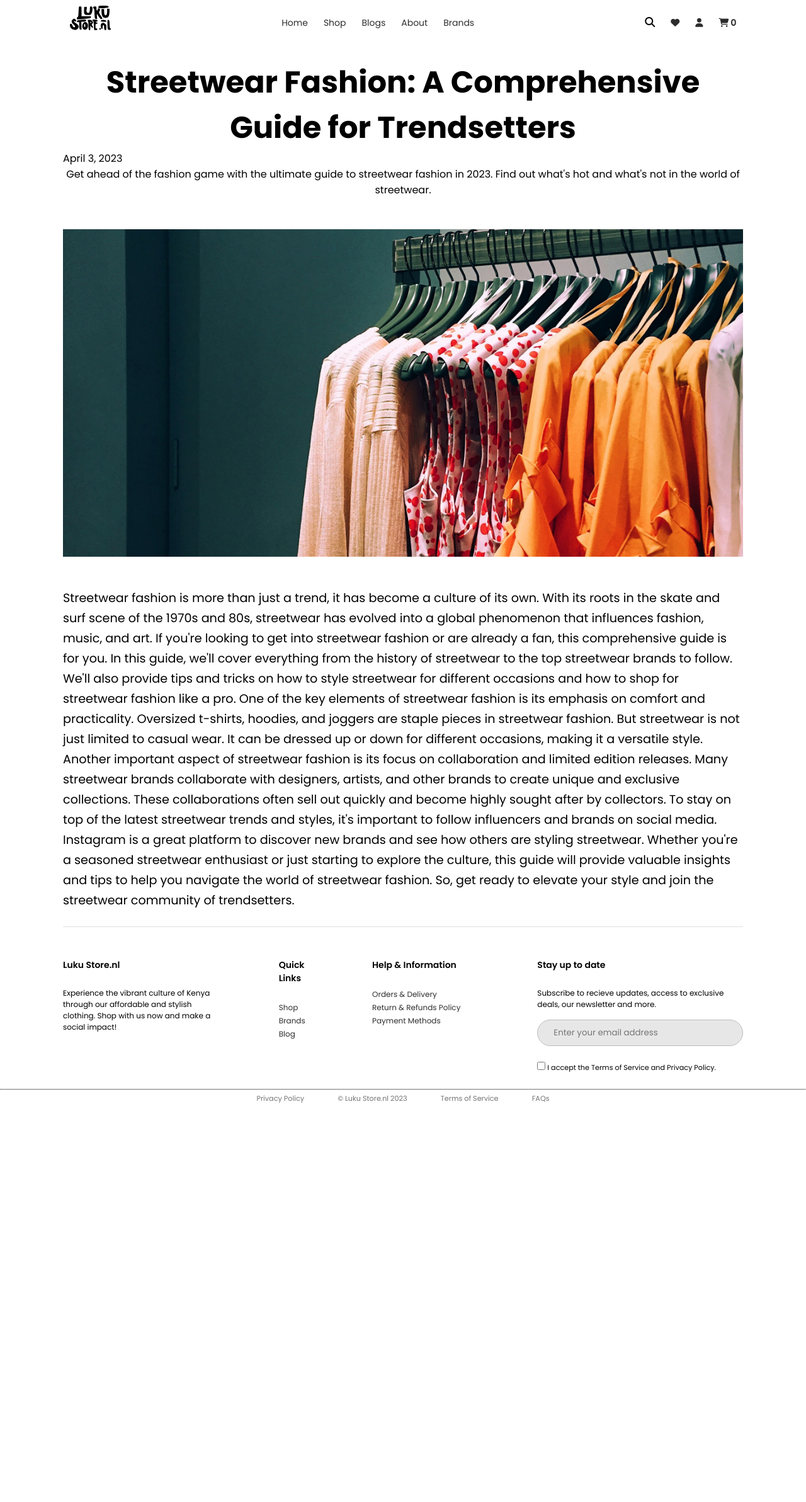
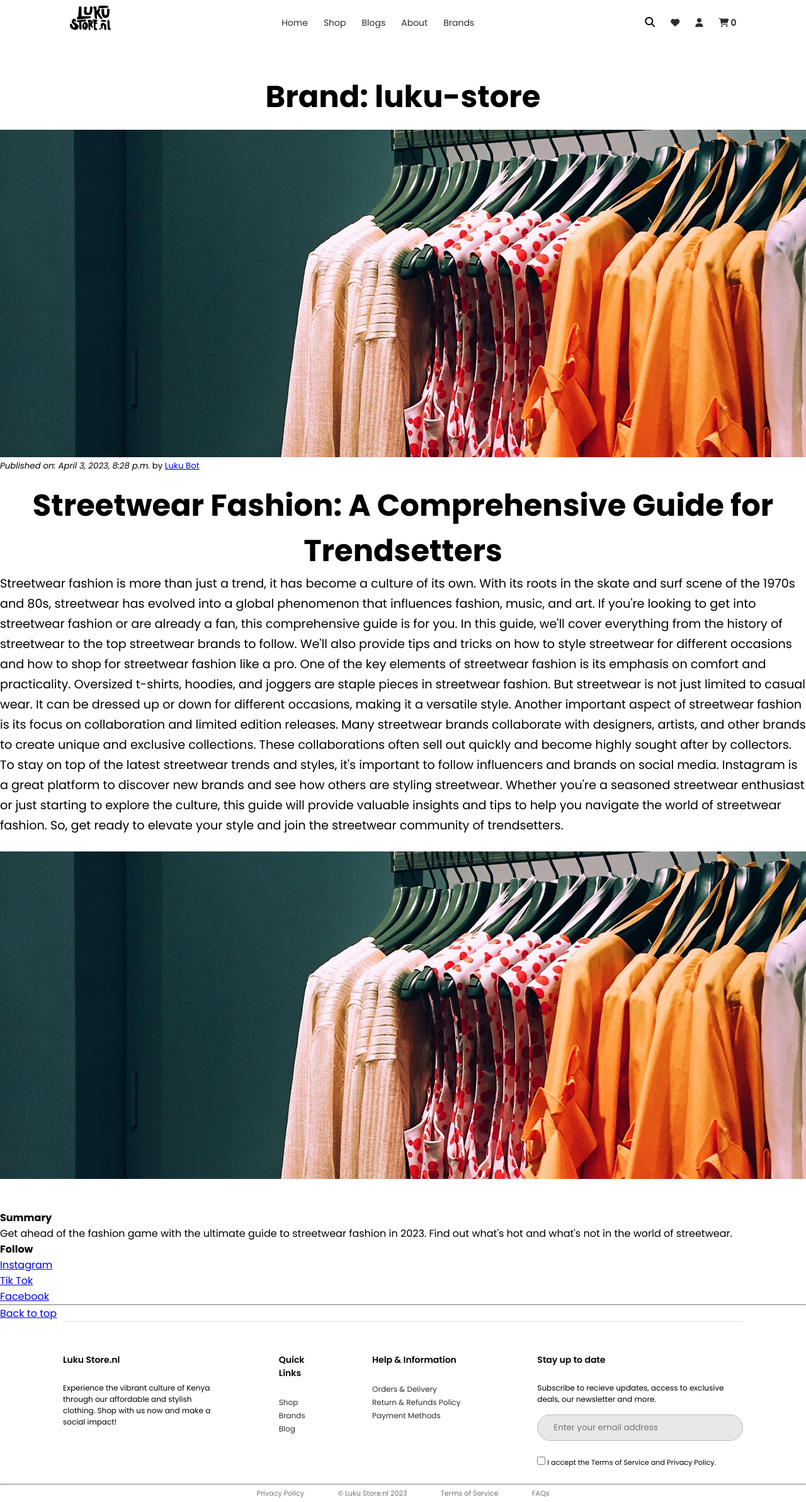
Before and after one commit to araptala/luku-store.nl, a Django app: page /blog/8/ in a window 1280 px wide. Shown: the whole page at 63% size. Before the commit the page ends 1751 px from the top, so only its background shows below. Run offline with Django 4.2, Linux system fonts and the light colour scheme; data comes from the database, SQL or seed files in the repository; some libraries are stand-ins or nearby versions; some web fonts are replaced.

Commit message:
Overhaul

```diff
--- a/myapp/templates/blog_detail.html
+++ b/myapp/templates/blog_detail.html
@@ -1,27 +1,101 @@
 {% extends 'base.html' %} {% load static %} {% block body %}
 
-<section class="blog-parent">
-  <div class="blog-top">
-    <h1>{{ blog.title }}</h1>
-    {{ blog.pub_date|date:"F j, Y" }}
-    <p>{{ blog.summary }}</p>
-  </div>
-  <div class="blog-media">
+<main style="margin-top: 3rem" id="top" class="container">
+  <h1 class="display-4">Brand: {{ blog.brand }}</h1>
+  <div style="margin-top: 1rem" class="row">
     {% if blog.youtube %}
     <iframe
-      width="720"
-      height="420"
+      height="500"
       src="https://www.youtube.com/embed/XppZqa0BtoQ"
-      title="YouTube video player"
+      title="{{ blog.title }}"
+      preserveAspectRatio="xMidYMid slice"
       frameborder="0"
       allow="accelerometer; autoplay; clipboard-write; encrypted-media; gyroscope; picture-in-picture; web-share"
       allowfullscreen
+      focusable="false"
     ></iframe>
     {% elif blog.image %}
-    <img src="{{ blog.imageURL }}" alt="{{ blog.name }}" />
-    {% endif %}
+    <img
+      style="object-fit: cover"
+      height="300"
+      class="img-fluid. max-width: 100%"
+      src="{{ blog.imageURL }}"
+      alt="{{ blog.title }}"
+    />{% endif %}
+    <small style="margin-top: 0.5rem">
+      <em>Published on: {{ blog.pub_date }}</em> by
+      <a href="{% url 'about_us' %}" class="underline text-black"
+        >{{ blog.author }}</a
+      ></small
+    >
   </div>
-  <article>{{ blog.content|safe }}</article>
-</section>
+
+  <div style="margin-top: 1rem" class="row">
+    <h1>{{ blog.title }}</h1>
+  </div>
+  <div class="row g-5">
+    <div class="col-md-8">
+      <article class="blog-post">
+        <p>{{ blog.content|safe }}</p>
+        <div class="row">
+          <img
+            style="object-fit: cover; margin-bottom: 1.5rem"
+            height="500"
+            class="img-fluid. max-width: 100%"
+            src="{{ blog.imageURL }}"
+            alt="{{ blog.title }}"
+          />
+        </div>
+      </article>
+
+      <nav class="blog-pagination" aria-label="Pagination">
+        <a
+          class="btn btn-outline-dark rounded-pill"
+          href="{% url 'blog_list' %}"
+          >Older</a
+        >
+        <a class="btn btn-outline-secondary rounded-pill disabled">Newer</a>
+      </nav>
+    </div>
+
+    <div class="col-md-4">
+      <div class="position-sticky" style="top: 2rem">
+        <div class="p-4 mb-3 bg-light rounded">
+          <h4 class="fst-italic">Summary</h4>
+          <p class="mb-0">{{ blog.summary }}</p>
+        </div>
+
+        <div class="p-4">
+          <h4 class="fst-italic">Follow</h4>
+          <ol class="list-unstyled">
+            <li>
+              <a
+                class="text-dark underline"
+                href="https://instagram.com/lukustorenl"
+                >Instagram</a
+              >
+            </li>
+            <li>
+              <a
+                class="text-dark underline"
+                href="https://tiktok.com/lukustorenl"
+                >Tik Tok</a
+              >
+            </li>
+            <li>
+              <a
+                class="text-dark underline"
+                href="https://facebook.com/lukustorenl"
+                >Facebook</a
+              >
+            </li>
+          </ol>
+        </div>
+      </div>
+    </div>
+    <hr />
+    <a class="underline text-dark" href="#top">Back to top</a>
+  </div>
+</main>
 
 {% endblock %}
```
